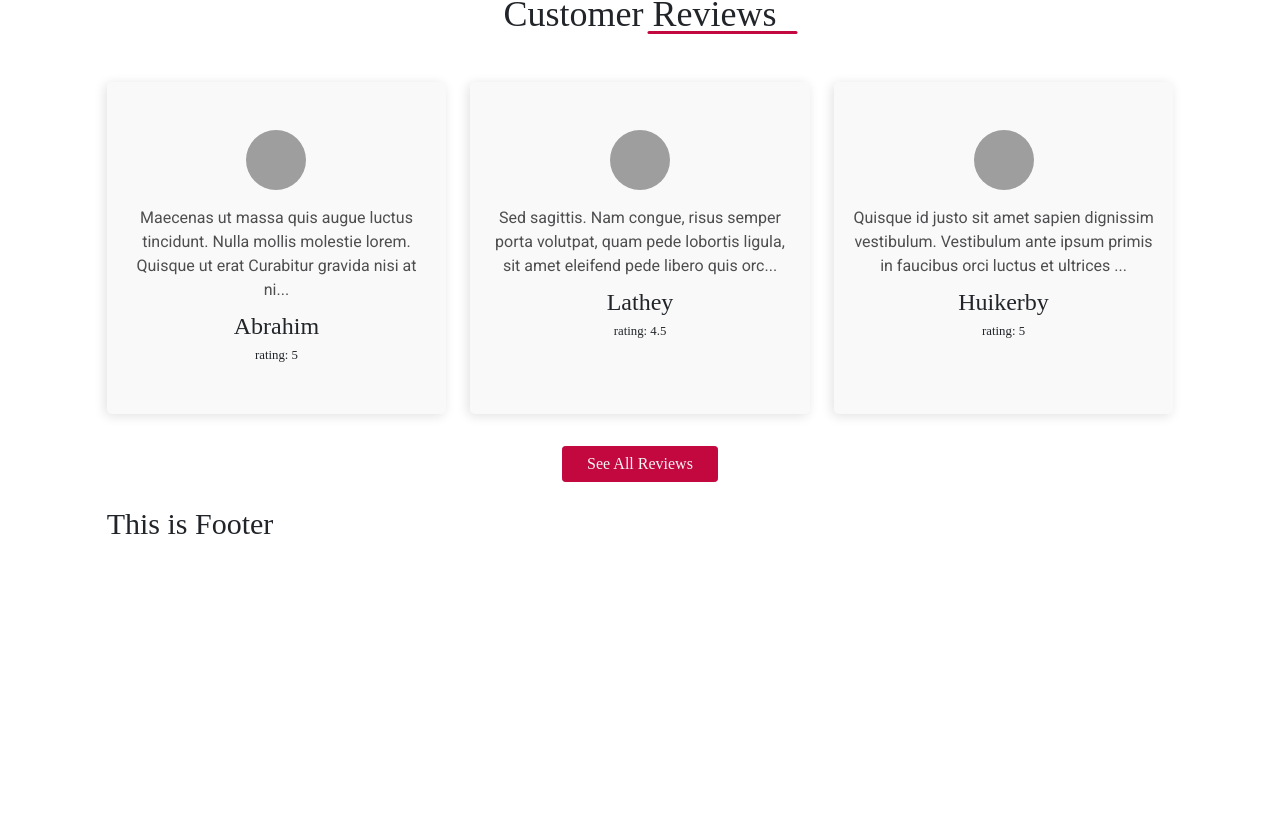
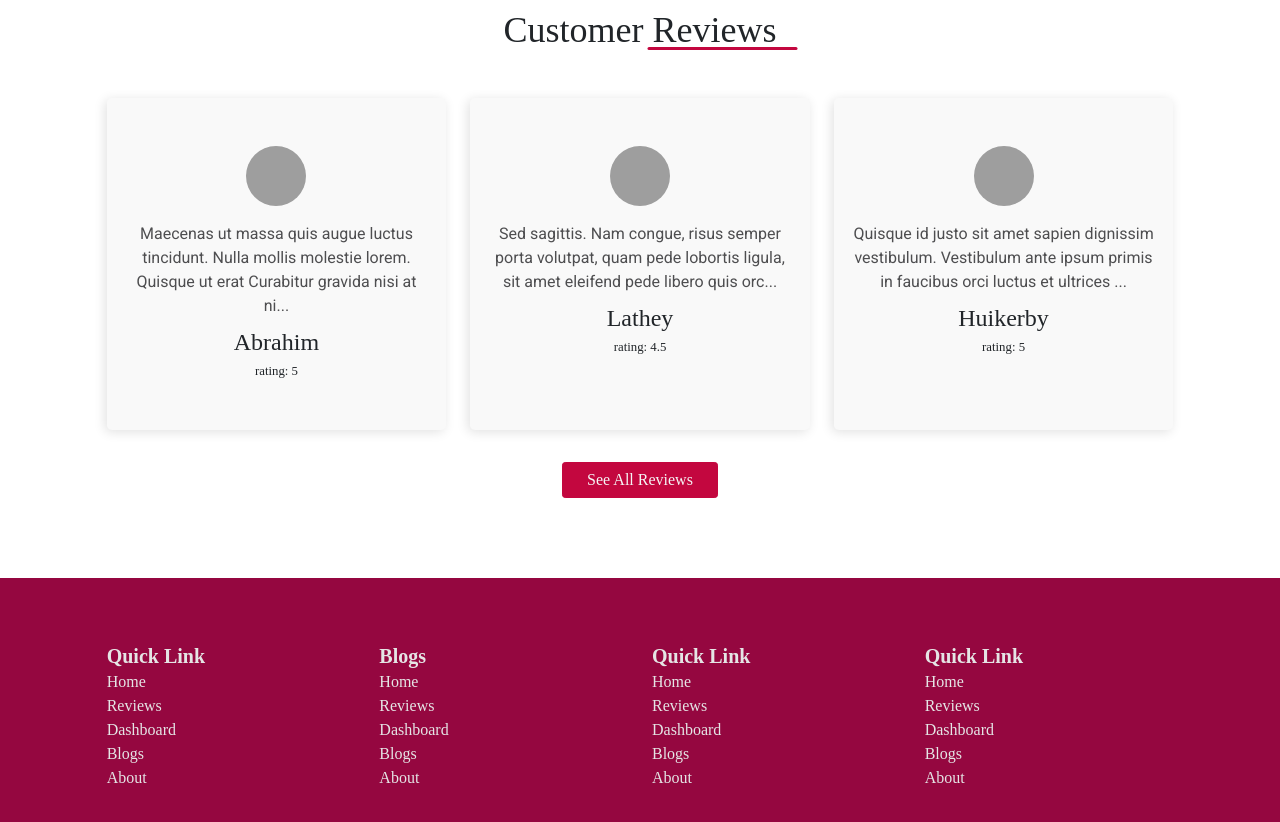
Before and after one commit to codernoyon/assignment-09, a React (Create React App) app: page / in a window 1280 px wide. Shown: the part 650-1472 px from the top of the page. Before the commit the page ends 1192 px from the top, so only its background shows below. Built offline with nearby package versions, Linux system fonts and the light colour scheme; grey boxes are pictures that could not be loaded; the HTML template or start-up script is replaced by a standard one; a web font is replaced by a local one.

Commit message:
footer section added

```diff
--- a/src/App.js
+++ b/src/App.js
@@ -15,7 +15,6 @@ function App() {
       <Header></Header>
       <Routes>
         <Route path='/' element={<Home></Home>}></Route>
-        <Route path='/home' element={<Home></Home>}></Route>
         <Route path='/reviews' element={<Reviews></Reviews>}></Route>
         <Route path='/dashboard' element={<Dashboard></Dashboard>}></Route>
         <Route path='/blogs' element={<Blogs></Blogs>}></Route>
--- a/src/components/Footer/Footer.css
+++ b/src/components/Footer/Footer.css
@@ -1,3 +1,18 @@
 footer{
-    background:
+    background: #950740;
+    padding: 4rem 0;
 }
+
+footer h3{
+    color: #E5E5E5;
+    font-weight: 600;
+}
+
+.footer-links a{
+    color: #E5E5E5;
+    display: block;
+}
+
+.footer-links a:hover{
+    text-decoration: underline;
+}
--- a/src/components/Footer/Footer.js
+++ b/src/components/Footer/Footer.js
@@ -1,11 +1,51 @@
 import React from 'react';
+import { Link } from 'react-router-dom';
 import "./Footer.css"
 
 const Footer = () => {
     return (
         <footer>
-            <div className='w-5/6 mx-auto'>
-                <h2 className="text-3xl">This is Footer</h2>
+            <div className='w-5/6 mx-auto grid lg:grid-cols-4 gap-4'>
+                <div>
+                    <h3 className="text-xl">Quick Link</h3>
+                    <ul className='footer-links'>
+                        <Link to="/">Home</Link>
+                        <Link to="/reviews">Reviews</Link>
+                        <Link to="/dashboard">Dashboard</Link>
+                        <Link to="/blogs">Blogs</Link>
+                        <Link to="/about">About</Link>
+                    </ul>
+                </div>
+                <div>
+                    <h3 className="text-xl">Blogs</h3>
+                    <ul className='footer-links'>
+                        <Link to="/">Home</Link>
+                        <Link to="/reviews">Reviews</Link>
+                        <Link to="/dashboard">Dashboard</Link>
+                        <Link to="/blogs">Blogs</Link>
+                        <Link to="/about">About</Link>
+                    </ul>
+                </div>
+                <div>
+                    <h3 className="text-xl">Quick Link</h3>
+                    <ul className='footer-links'>
+                        <Link to="/">Home</Link>
+                        <Link to="/reviews">Reviews</Link>
+                        <Link to="/dashboard">Dashboard</Link>
+                        <Link to="/blogs">Blogs</Link>
+                        <Link to="/about">About</Link>
+                    </ul>
+                </div>
+                <div>
+                    <h3 className="text-xl">Quick Link</h3>
+                    <ul className='footer-links'>
+                        <Link to="/">Home</Link>
+                        <Link to="/reviews">Reviews</Link>
+                        <Link to="/dashboard">Dashboard</Link>
+                        <Link to="/blogs">Blogs</Link>
+                        <Link to="/about">About</Link>
+                    </ul>
+                </div>
             </div>
         </footer>
     );
--- a/src/components/Header/Header.js
+++ b/src/components/Header/Header.js
@@ -13,7 +13,7 @@ const Header = () => {
                 <Link to='/' className='text-2xl font-semibold'>Smart <span className="highlight">T</span>ech</Link>
                 <ul className={`w-full py-3 lg:py-0 absolute bg-white lg:bg-inherit lg:static lg:w-auto  left-0  lg:flex z-10 lg:z-0 duration-300 ease-in lg:space-x-3 space-y-2 lg:space-y-0 px-3 lg:px-0 shadow-md lg:shadow-none ${ open? 'top-14': 'top-[-180px]'}` }>
                     <li>
-                        <NavLink className={({isActive}) => (isActive ? "active-link" : "link")} to="/home">Home</NavLink>
+                        <NavLink className={({isActive}) => (isActive ? "active-link" : "link")} to="/">Home</NavLink>
                     </li>
                     <li>
                         <NavLink className={({isActive}) => (isActive ? "active-link" : "link")} to='/reviews'>Reviews</NavLink>
--- a/src/components/Home/Home.js
+++ b/src/components/Home/Home.js
@@ -33,7 +33,7 @@ const Home = () => {
                     <img className='w-full' src={Watch} alt="" />
                 </div>
             </div>
-            <div className='w-5/6 mx-auto py-6'>
+            <div className='w-5/6 mx-auto py-10 pb-20'>
                 <h2 className="text-4xl text-center section-title mb-5">Customer Reviews</h2>
                 <div className='grid md:grid-cols-2 lg:grid-cols-3 gap-6 mb-8'>
                     {
--- a/src/components/Reviews/Reviews.js
+++ b/src/components/Reviews/Reviews.js
@@ -5,7 +5,7 @@ import Review from '../Review/Review';
 const Reviews = () => {
     const [reviews, ] = useReviews()
     return (
-        <section className='w-5/6 mx-auto py-6'>
+        <section className='w-5/6 mx-auto py-12 pb-20'>
             <h2 className="text-4xl text-center mb-8">What Customers Say</h2>
             <div className='grid md:grid-cols-2 lg:grid-cols-3 gap-6 '>
                     {
```
